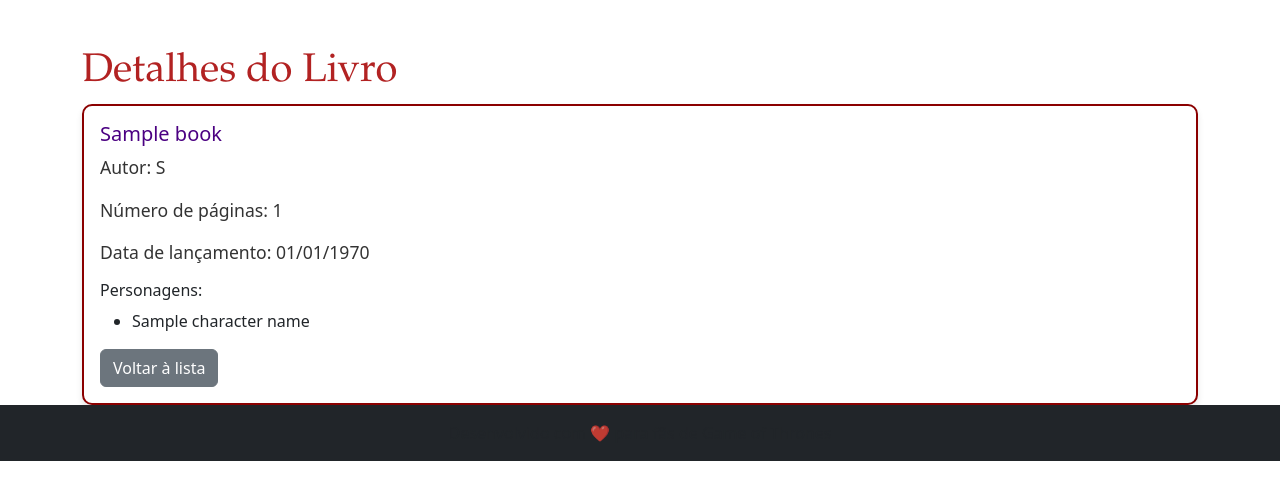
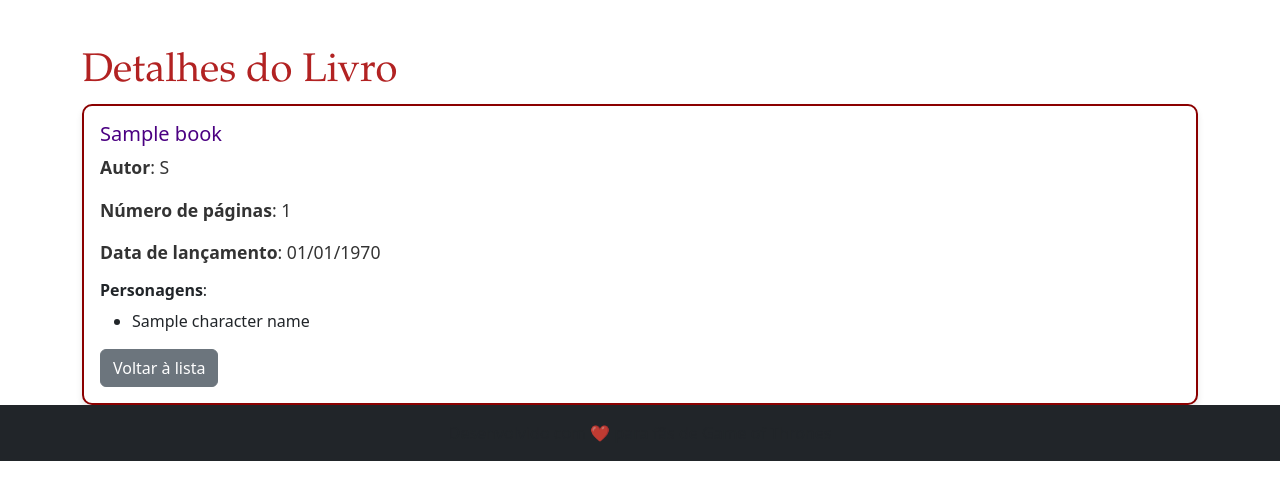
Before and after one commit to AndersonC96/Game-Of-Thrones_PHP, a PHP site: template app/Views/books/details.php in a window 1280 px wide. Shown: the part 69-569 px from the top of the page. Run offline with PHP 8.4, Linux system fonts and the light colour scheme; the template is opened without the code that fills it: most values are stand-ins (such as "Sample title", 1, 10 or a date in 2020); data that the repository does not hold is empty.

Commit message:
Update details.php

```diff
--- a/app/Views/books/details.php
+++ b/app/Views/books/details.php
@@ -3,10 +3,10 @@
     <div class="card">
         <div class="card-body">
             <h5 class="card-title"><?= htmlspecialchars($book['name']); ?></h5>
-            <p class="card-text">Autor: <?= htmlspecialchars($book['authors'][0]); ?></p>
-            <p class="card-text">Número de páginas: <?= htmlspecialchars($book['numberOfPages']); ?></p>
-            <p class="card-text">Data de lançamento: <?= htmlspecialchars($book['released']) ? htmlspecialchars(date('d/m/Y', strtotime($book['released']))) : 'Data não disponível'; ?></p>
-            <h6>Personagens:</h6>
+            <p class="card-text"><b>Autor</b>: <?= htmlspecialchars($book['authors'][0]); ?></p>
+            <p class="card-text"><b>Número de páginas</b>: <?= htmlspecialchars($book['numberOfPages']); ?></p>
+            <p class="card-text"><b>Data de lançamento</b>: <?= htmlspecialchars($book['released']) ? htmlspecialchars(date('d/m/Y', strtotime($book['released']))) : 'Data não disponível'; ?></p>
+            <h6><b>Personagens</b>:</h6>
             <ul>
                 <?php if (!empty($book['character_names'])): ?>
                     <?php foreach ($book['character_names'] as $characterName): ?>
```
